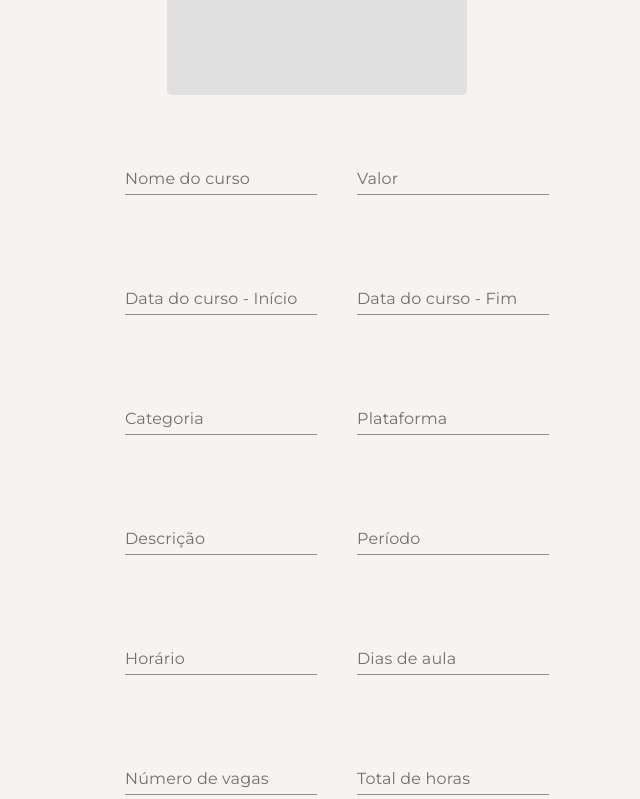
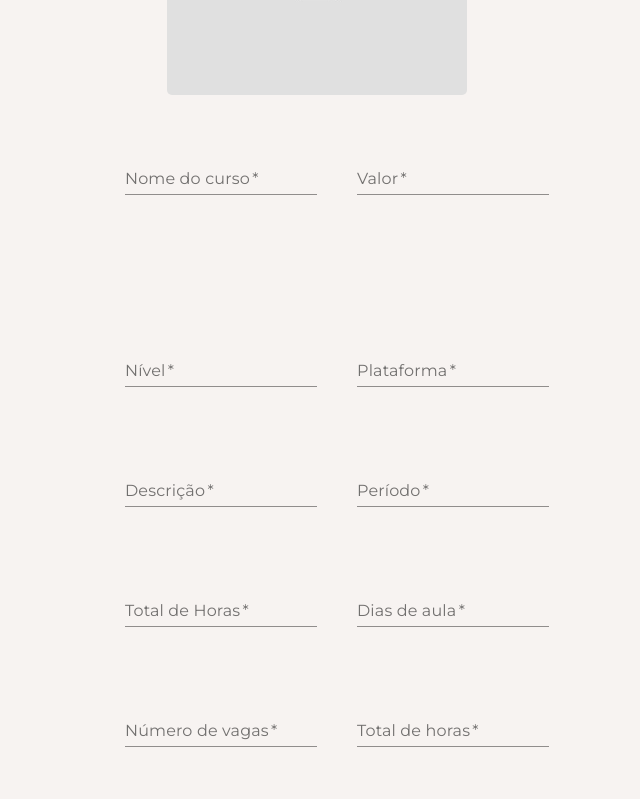
Before and after one commit to sasle/LinkNLearn, a React (Create React App) app in the folder LinkNLearn/: page /cadastrar-curso in a window 1280 px wide. Shown: the part 461-1260 px from the top of the page, without its empty margins (323-963 px from the left). Built offline with nearby package versions, Linux system fonts and the light colour scheme.

Commit message:
cadastrar function

```diff
--- a/LinkNLearn/src/pages/CadastrarCurso/index.js
+++ b/LinkNLearn/src/pages/CadastrarCurso/index.js
@@ -1,11 +1,15 @@
-import React, { useState } from 'react';
+import React, { useCallback, useEffect, useState } from 'react';
 import { Container, Section } from './style.js';
 import Footer from '../../components/Footer';
 import Header from '../../components/Header';
-import { Button, Dialog, DialogContent, DialogTitle, FormControl, Grid, InputLabel, MenuItem, Select, TextField } from '@material-ui/core';
+import { Button, Dialog, DialogContent, DialogTitle, FormControl, Grid, InputLabel, MenuItem, Select, Snackbar, TextField } from '@material-ui/core';
+
 import { Link, useHistory } from 'react-router-dom';
 import Placeholder from '../../assets/images/placeholder.jpg';
 import CloseIcon from '@material-ui/icons/Close';
+import axios from 'axios';
+import AdapterDateFns from '@mui/lab/AdapterDateFns';
+import { DatePicker, LocalizationProvider } from '@mui/lab';
 
 
 function CadastrarCurso() {
@@ -16,9 +20,52 @@ function CadastrarCurso() {
   const [openRequisitos, setOpenRequisitos] = useState(false);
   const [openRequisitosFinish, setOpenRequisitosFinish] = useState(false);
 
+  const [title, setTitle] = useState('');
+  const [description, setDescription] = useState('');
+  const [level, setLevel] = useState('');
+  const [startDate, setStartDate] = useState(new Date());
+  const [finishdate, setFinishDate] = useState(new Date());
+  const [period, setPeriod] = useState('');
+  const [classdate, setClassDate] = useState('');
+  const [maxStudents, setMaxStudents] = useState(0);
+  const [price, setPrice] = useState(0);
+  const [platform, setPlatform] = useState('');
+  const [logoCourse, setLogoCourse] = useState('logo.png');
+  const [hours, setHours] = useState("");
+
+  const [openSnack, setOpenSnack] = useState(false);
+
   function handleLogout() {
     localStorage.setItem('token', '');
     history.push('/');
+  }
+
+  async function postCurso(e) {
+    e.preventDefault();
+    //ta dando erro -> insert or update on table "courses" violates foreign key constraint "FK_c9ae211023098e9b7bb44f5b473"
+    try {
+      await axios.post('http://localhost:3333/courses/create', {
+        idTeacher: "26538c42-dffe-429f-bde6-5f4902489179",
+        title: title,
+        description: description,
+        level: level.anchor,
+        startDate: startDate,
+        finishDate: finishdate,
+        period: period,
+        classDate: classdate,
+        maxStudent: parseInt(maxStudents),
+        price: parseFloat(price),
+        platform: platform,
+        logoCourse: logoCourse,
+        hours: hours
+      }, {
+        headers: { Authorization: `Bearer ${localStorage.getItem('token')}` }
+      })
+
+      setOpenSnack(true);
+    }
+    catch (err) {
+    }
   }
 
   return (
@@ -52,52 +99,69 @@ function CadastrarCurso() {
           <div>
             <img src={Placeholder} alt="foto de perfil" />
           </div>
+          <form>
             <Grid container spacing={5} className="grid">
               <Grid item>
-              <TextField label="Nome do curso" />
+                <TextField label="Nome do curso" required onChange={e => setTitle(e.target.value)} />
               </Grid>
               <Grid item>
-              <TextField label="Valor" />
+                <TextField label="Valor" type="number" required onChange={e => setPrice(e.target.value)} />
               </Grid>
             </Grid>
             <Grid container spacing={5} className="grid">
               <Grid item>
-              <TextField label="Data do curso - Início" />
+                <LocalizationProvider dateAdapter={AdapterDateFns}>
+                  <DatePicker
+                    label="Data do Curso - Início"
+                    onChange={(newValue) => {
+                      setStartDate(newValue);
+                    }}
+                    renderInput={(params) => <TextField {...params} />}
+                  />
+                </LocalizationProvider>
               </Grid>
               <Grid item>
-              <TextField label="Data do curso - Fim" />
+                <LocalizationProvider dateAdapter={AdapterDateFns}>
+                  <DatePicker
+                    label="Data do Curso - Fim"
+                    onChange={(newValue) => {
+                      setFinishDate(newValue);
+                    }}
+                    renderInput={(params) => <TextField {...params} />}
+                  />
+                </LocalizationProvider>
               </Grid>
             </Grid>
             <Grid container spacing={5} className="grid">
               <Grid item>
-              <TextField label="Categoria" />
+                <TextField label="Nível" required onChange={e => setLevel(e.target.value)} />
               </Grid>
               <Grid item>
-              <TextField label="Plataforma" />
+                <TextField label="Plataforma" required onChange={e => setPlatform(e.target.value)} />
               </Grid>
             </Grid>
             <Grid container spacing={5} className="grid">
               <Grid item>
-              <TextField label="Descrição" />
+                <TextField label="Descrição" required onChange={e => setDescription(e.target.value)} />
               </Grid>
               <Grid item>
-              <TextField label="Período" />
+                <TextField label="Período" required onChange={e => setPeriod(e.target.value)} />
               </Grid>
             </Grid>
             <Grid container spacing={5} className="grid">
               <Grid item>
-              <TextField label="Horário" />
+                <TextField label="Total de Horas" type="number" required onChange={e => setHours(e.target.value)} />
               </Grid>
               <Grid item>
-              <TextField label="Dias de aula" />
+                <TextField label="Dias de aula" type="number" required onChange={e => setClassDate(e.target.value)} />
               </Grid>
             </Grid>
             <Grid container spacing={5} className="grid">
               <Grid item>
-              <TextField label="Número de vagas" />
+                <TextField label="Número de vagas" type="number" required onChange={e => setMaxStudents(e.target.value)} />
               </Grid>
               <Grid item>
-              <TextField label="Total de horas" />
+                <TextField label="Total de horas" type="number" required onChange={e => setHours(e.target.value)} />
               </Grid>
             </Grid>
             <Grid container spacing={5} className="grid">
@@ -110,9 +174,10 @@ function CadastrarCurso() {
             </Grid>
             <Grid container className="grid">
               <Grid item md={12}>
-              <Button color="primary" variant="contained" className="cadastrarCurso">Cadastrar curso</Button>
+                <Button color="primary" variant="contained" className="cadastrarCurso" type="submit" onClick={postCurso}>Cadastrar curso</Button>
               </Grid>
             </Grid>
+          </form>
         </Section>
       </main>
       <Footer />
@@ -200,6 +265,12 @@ function CadastrarCurso() {
           <Button color="primary" variant="contained" style={{ width: '25%', marginTop: '2em' }} onClick={() => { setOpenRequisitos(false); setOpenRequisitosFinish(false) }}>Voltar ao cadastro</Button>
         </DialogContent>
       </Dialog>
+      <Snackbar
+        open={openSnack}
+        autoHideDuration={3000}
+        onClose={() => setOpenSnack(false)}
+        message="Curso salvo!"
+      />
     </Container>
   );
 }
```
Lines whose indentation alone changed are shown as unchanged.
